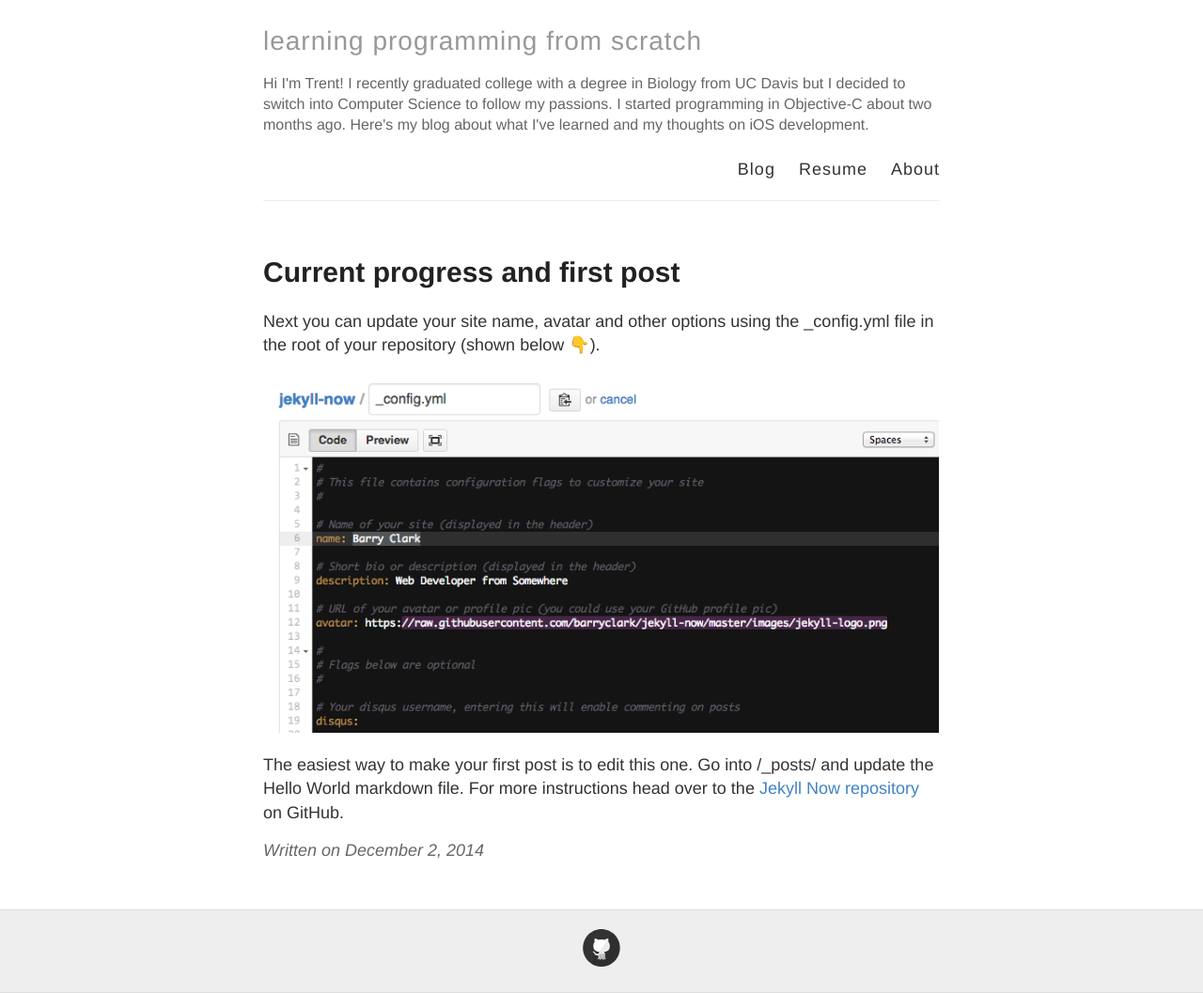
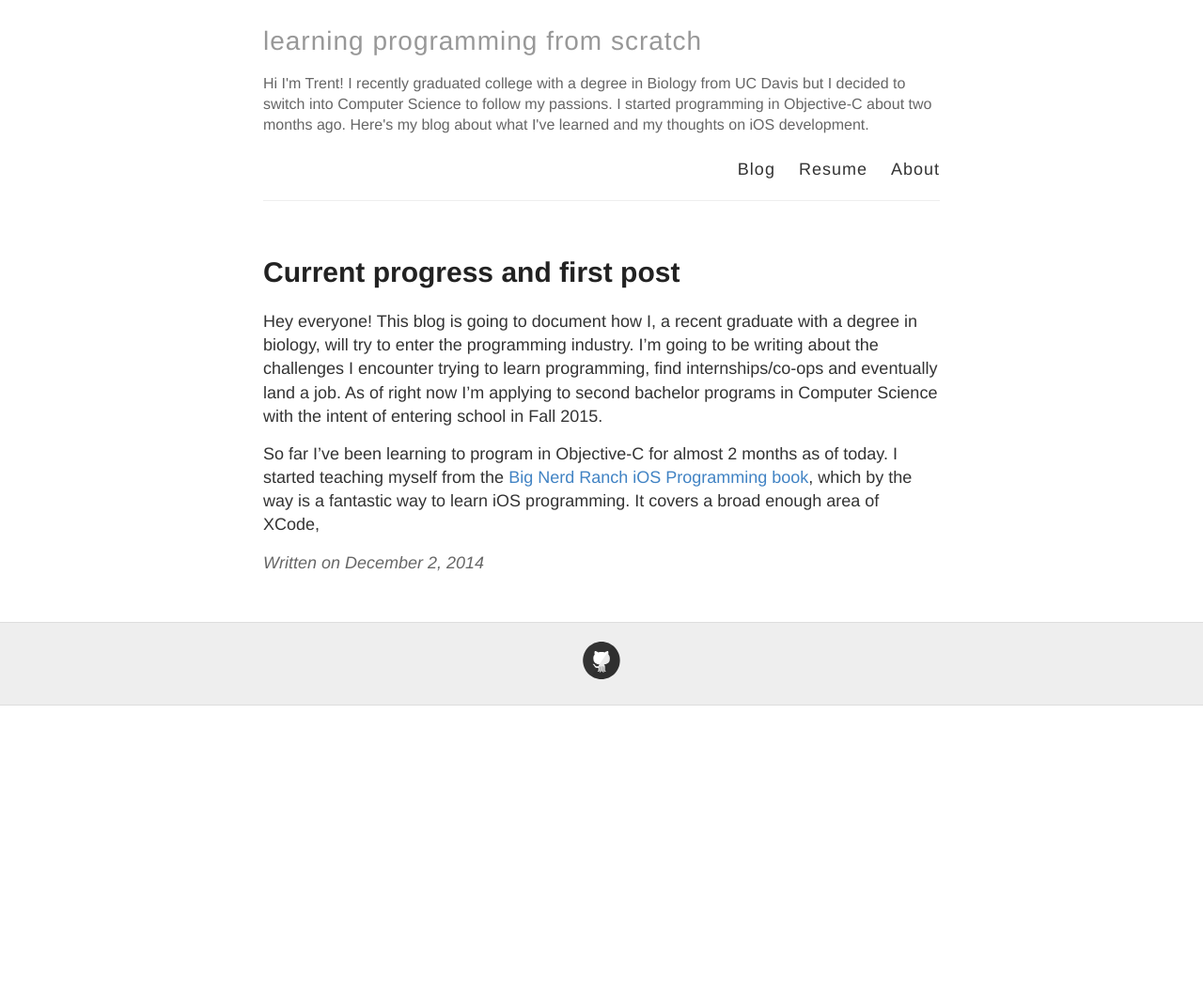
Before and after one commit to trentyou/trentyou.github.io, a Jekyll site: the page built from _posts/2014-12-2-Current progress and first post.md, in a window 1280 px wide. Shown: the whole page at 94% size. Built offline with Jekyll 4.4.1, drawn with Linux system fonts in a browser that asks for light colours; emoji names are drawn with the system emoji font; after the commit the page ends 900 px from its top, so only the background shows below that.

Commit message:
Updated 2014-12-2-Current progress and first post.md

```diff
--- a/_posts/2014-12-2-Current progress and first post.md
+++ b/_posts/2014-12-2-Current progress and first post.md
@@ -4,8 +4,6 @@ title: Current progress and first post
 published: true
 ---
 
-Next you can update your site name, avatar and other options using the _config.yml file in the root of your repository (shown below :point_down:).
+Hey everyone! This blog is going to document how I, a recent graduate with a degree in biology, will try to enter the programming industry. I'm going to be writing about the challenges I encounter trying to learn programming, find internships/co-ops and eventually land a job. As of right now I'm applying to second bachelor programs in Computer Science with the intent of entering school in Fall 2015.
 
-![_config.yml]({{ site.baseurl }}/images/config.png)
-
-The easiest way to make your first post is to edit this one. Go into /_posts/ and update the Hello World markdown file. For more instructions head over to the [Jekyll Now repository](https://github.com/barryclark/jekyll-now) on GitHub.
+So far I've been learning to program in Objective-C for almost 2 months as of today. I started teaching myself from the [Big Nerd Ranch iOS Programming book](http://www.amazon.com/iOS-Programming-Ranch-Guide-Edition/dp/0321942051), which by the way is a fantastic way to learn iOS programming. It covers a broad enough area of XCode,
```
